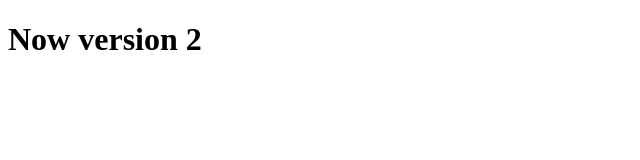
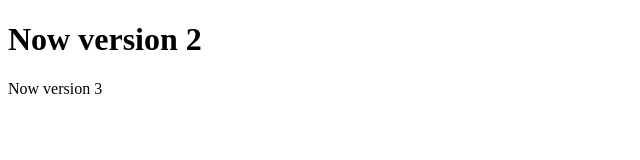
Before and after one commit to learnwithveerendra/batch1_repo, a plain HTML site: page index.html in a window 1280 px wide. Shown: the whole page, without its empty margins (0-640 px from the left). Drawn offline with Linux system fonts and the light colour scheme.

Commit message:
add a paragraph in index.html with version 3

```diff
--- a/index.html
+++ b/index.html
@@ -7,5 +7,6 @@
 </head>
 <body>
     <h1> Now version 2</h1>
+    <p> Now version 3</p>
 </body>
 </html>
```
